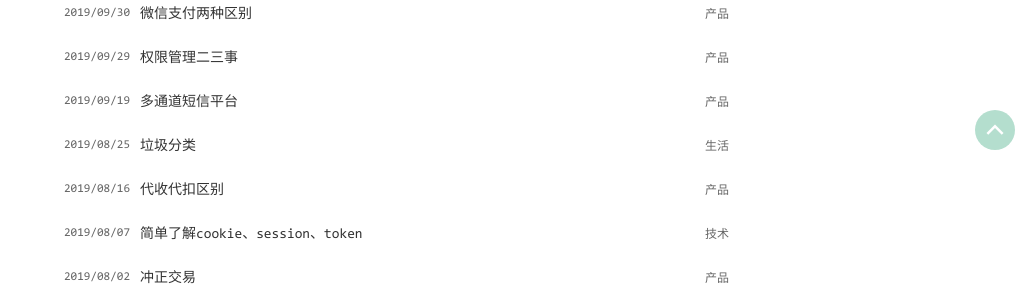
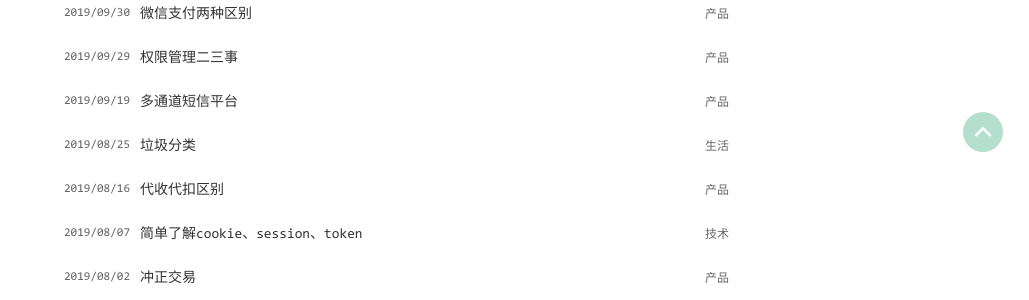
Before and after one commit to Zaopen/zaopen.github.io, a Jekyll site: the page built from index.html, in a window 1280 px wide. Shown: the part 790-1090 px from the top of the page, without its empty margins (251-1280 px from the left). Built offline with Jekyll 4.4.1, drawn with Linux system fonts in a browser that asks for light colours.

Commit message:
update css

```diff
--- a/static/css/common.css
+++ b/static/css/common.css
@@ -144,8 +144,8 @@ input:-webkit-autofill {
 #to-top {
   position: fixed;
   z-index: 99;
-  right: 14px;
-  bottom: 180px;
+  right: 26px;
+  bottom: 38px;
   width: 40px;
   height: 40px;
   cursor: pointer;
@@ -153,7 +153,7 @@ input:-webkit-autofill {
   background-color: #09925E;
   opacity: 0.3;
   overflow: hidden;
-  transform: translateY(220px);
+  transform: translateY(80px);
 }
 #to-top.show {
   transform: translateY(0);
```
